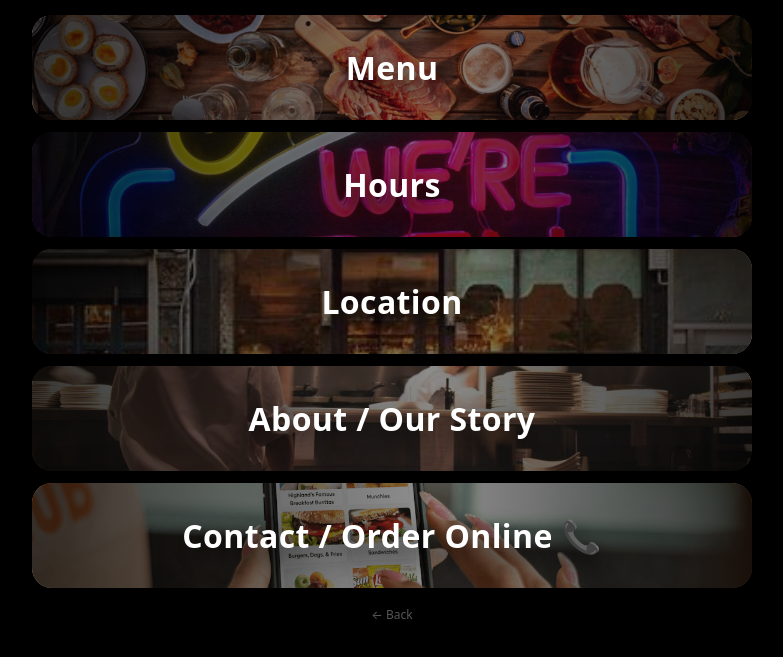
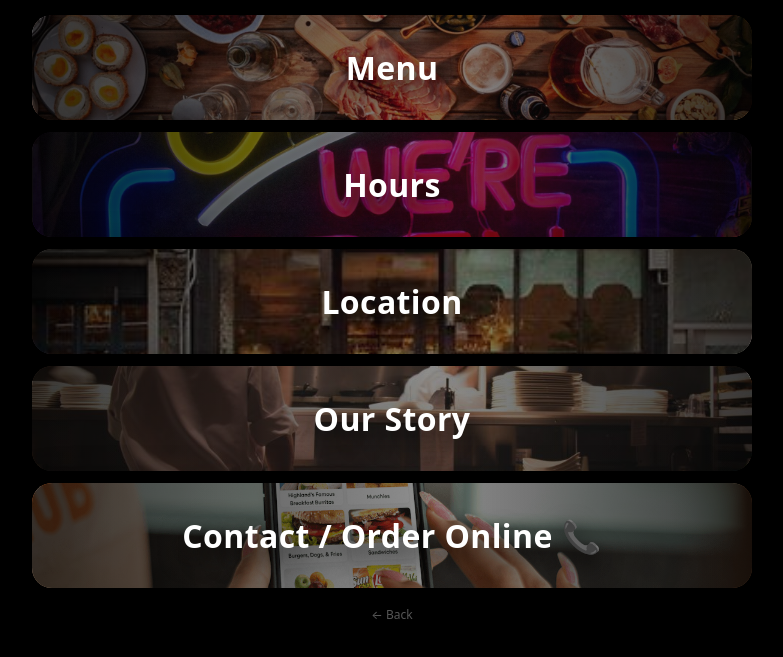
Before and after one commit to moka-addict/moka, a plain HTML site: page category.html in a window 1280 px wide. Shown: the part 127-784 px from the top of the page, without its empty margins (248-1031 px from the left). Drawn offline with Linux system fonts and the light colour scheme.

Commit message:
Update category.html

```diff
--- a/category.html
+++ b/category.html
@@ -197,7 +197,7 @@
         </a>
 
         <a class="img-tile" href="story.html" data-tap style="--bg: url('Images/image4.jpg');">
-          <div class="img-tile-title">About / Our Story</div>
+          <div class="img-tile-title">Our Story</div>
         </a>
 
         <a class="img-tile" href="contact.html" data-tap style="--bg: url('Images/image5.jpg');">
```
